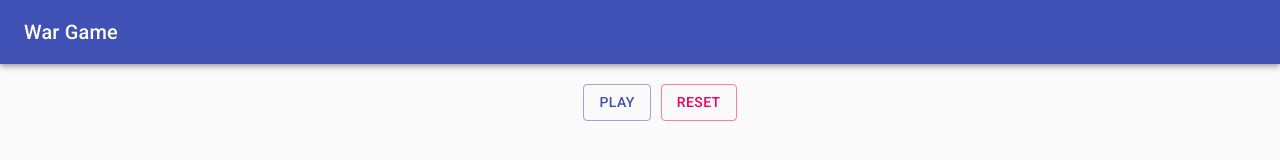
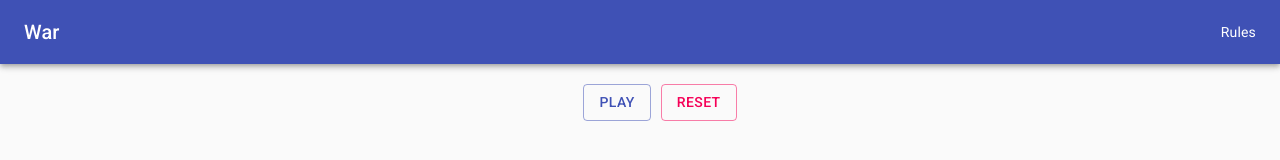
Before and after one commit to mrberggg/war-card-game, a React (Create React App) app: page / in a window 1280 px wide. Shown: the top 160 px of the page. Built offline with nearby package versions, Linux system fonts and the light colour scheme.

Commit message:
Update tests and add link to rules

```diff
--- a/src/App.js
+++ b/src/App.js
@@ -3,8 +3,10 @@ import "./App.css";
 import Board from "./components/Board/Board";
 import {
   AppBar,
+  Button,
   CssBaseline,
   Container,
+  Link,
   Toolbar,
   Typography,
 } from "@material-ui/core";
@@ -17,8 +19,17 @@ function App() {
         <AppBar position="static">
           <Toolbar>
             <Typography variant="h6" component="h1">
-              War Game
+              War
             </Typography>
+            <Typography style={{ flexGrow: 1 }}></Typography>
+            <Link
+              color="inherit"
+              href="https://en.wikipedia.org/wiki/War_(card_game)"
+              target="_blank"
+              style={{ textDecoration: "none" }}
+            >
+              Rules
+            </Link>
           </Toolbar>
         </AppBar>
         <Container maxWidth="lg">
```
Also changed, not shown: 2 other files (tests, documents, lock files or other folders).
